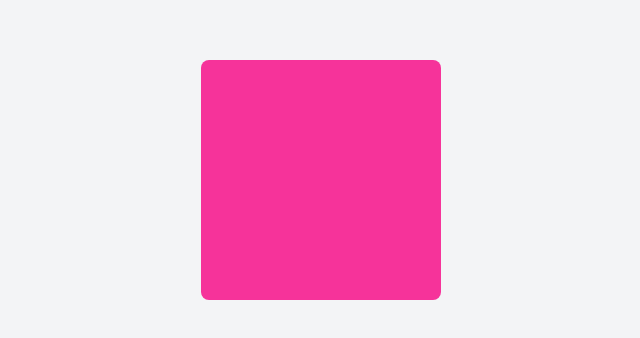
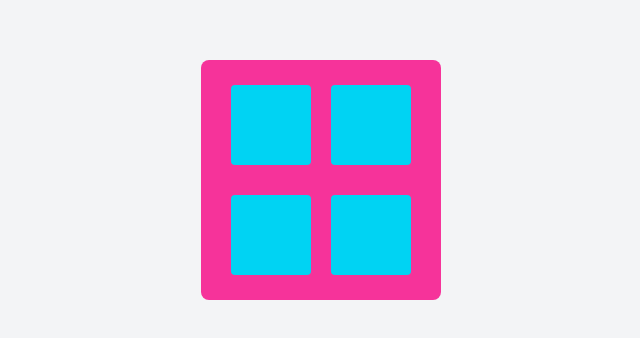
Before and after one commit to zesanahmed/framer-motion-practice, a React (Vite) app: page / in a window 1280 px wide. Shown: the part 220-558 px from the top of the page, without its empty margins (319-959 px from the left). Built offline with nearby package versions, Linux system fonts and the light colour scheme.

Commit message:
Variants and transition orchestration

```diff
--- a/src/pages/Lesson1.tsx
+++ b/src/pages/Lesson1.tsx
@@ -1,15 +1,44 @@
 import { motion } from "motion/react";
+const parent = {
+  hidden: { opacity: 0, scale: 0.9 },
+  visible: { opacity: 1, scale: 1 },
+};
+const child = {
+  hidden: { opacity: 0, scale: 0.9 },
+  visible: { opacity: 1, scale: 1 },
+};
 const Lesson1 = () => {
-  const initial = { rotate: 0 };
-  const animate = { rotate: 360 };
   return (
     <div>
       <motion.div
-        className="size-60 bg-pink-500 rounded-lg"
-        initial={initial}
-        animate={animate}
-        transition={{ type: "spring", duration: 2 }}
-      ></motion.div>
+        className="size-60 bg-pink-500 rounded-lg flex flex-wrap p-5 gap-5 justify-center items-center"
+        variants={parent}
+        initial="hidden"
+        animate="visible"
+        transition={{
+          ease: "easeInOut",
+          duration: 1.5,
+          delayChildren: 0.5,
+          staggerChildren: 0.5,
+        }}
+      >
+        <motion.div
+          className="size-20 bg-cyan-400 rounded-sm"
+          variants={child}
+        ></motion.div>
+        <motion.div
+          className="size-20 bg-cyan-400 rounded-sm"
+          variants={child}
+        ></motion.div>
+        <motion.div
+          className="size-20 bg-cyan-400 rounded-sm"
+          variants={child}
+        ></motion.div>
+        <motion.div
+          className="size-20 bg-cyan-400 rounded-sm"
+          variants={child}
+        ></motion.div>
+      </motion.div>
     </div>
   );
 };
```
